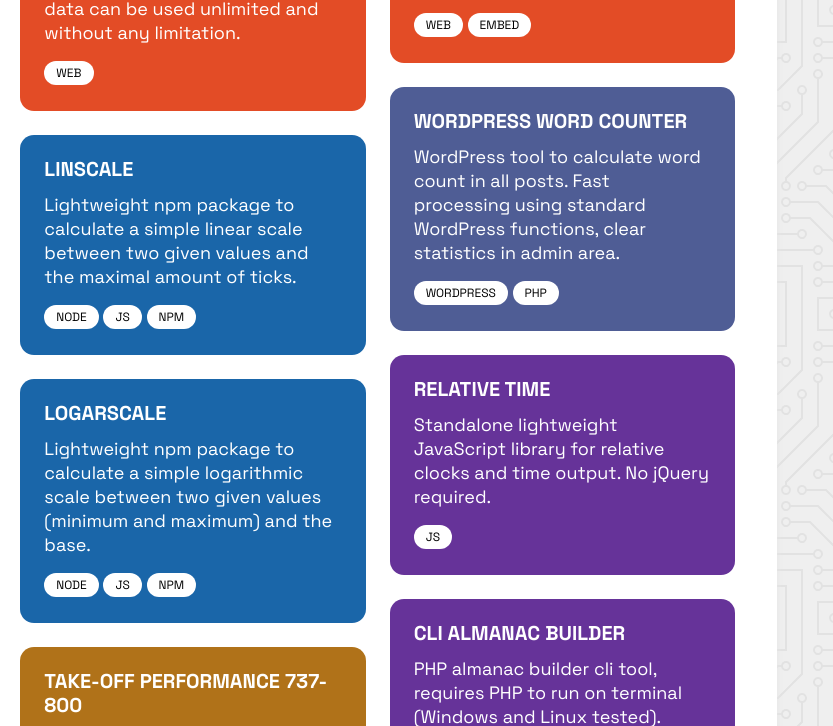
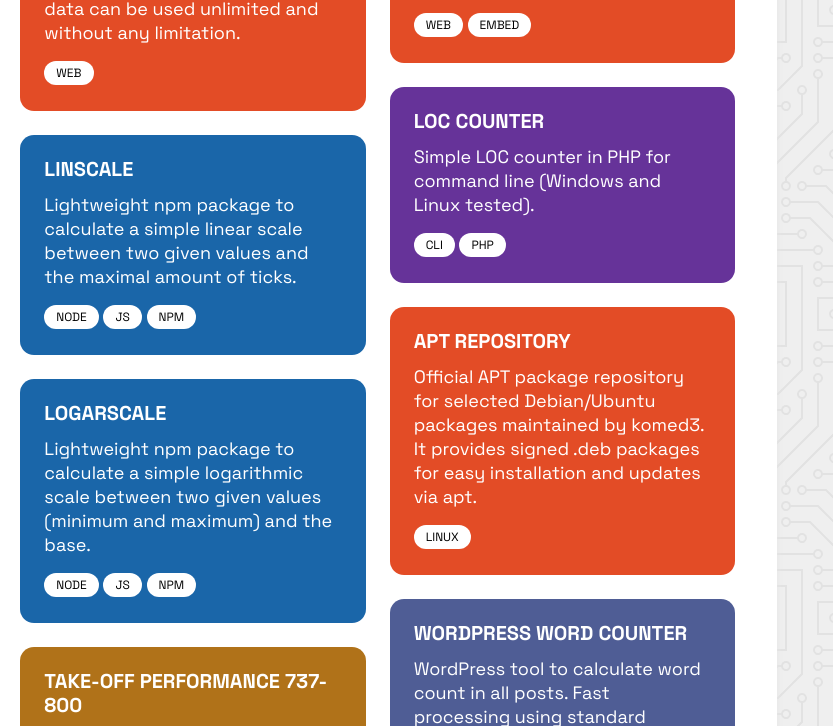
Before and after one commit to komed3/homepage, a plain HTML site: page index.html in a window 1280 px wide. Shown: the part 887-1613 px from the top of the page, 447-1280 px from the left. Drawn offline with Linux system fonts and the light colour scheme.

Commit message:
add APT repo as link and project

```diff
--- a/index.html
+++ b/index.html
@@ -24,8 +24,11 @@
                     <a href="https://github.com/komed3" title="GitHub">
                         <img src="https://cdn.jsdelivr.net/npm/simple-icons@v15/icons/github.svg" alt="GitHub" />
                     </a>
-                    <a href="https://www.npmjs.com/~komed3" title="NPM">
+                    <a href="https://npmjs.com/~komed3" title="NPM">
                         <img src="https://cdn.jsdelivr.net/npm/simple-icons@v15/icons/npm.svg" alt="NPM" />
+                    </a>
+                    <a href="https://deb.komed3.de" title="APT Repository">
+                        <img src="https://cdn.jsdelivr.net/npm/simple-icons@v15/icons/gitlfs.svg" alt="APT Repository" />
                     </a>
                     <a href="https://x.com/komed3dev" title="Twitter / X">
                         <img src="https://cdn.jsdelivr.net/npm/simple-icons@v15/icons/x.svg" alt="Twitter / X" />
@@ -288,6 +291,30 @@
                             </div>
                         </div>
                     </a>
+                    <a href="https://github.com/komed3/loc-counter" class="item _tool">
+                        <div class="item-content">
+                            <h3>LOC Counter</h3>
+                            <p>
+                                Simple LOC counter in PHP for command line (Windows and Linux tested).
+                            </p>
+                            <div class="tags">
+                                <span>cli</span>
+                                <span>php</span>
+                            </div>
+                        </div>
+                    </a>
+                    <a href="https://github.com/komed3/wordpress-word-counter" class="item _web">
+                        <div class="item-content">
+                            <h3>APT Repository</h3>
+                            <p>
+                                Official APT package repository for selected Debian/Ubuntu packages maintained by komed3.
+                                It provides signed .deb packages for easy installation and updates via apt.
+                            </p>
+                            <div class="tags">
+                                <span>linux</span>
+                            </div>
+                        </div>
+                    </a>
                     <a href="https://github.com/komed3/wordpress-word-counter" class="item _php">
                         <div class="item-content">
                             <h3>WordPress Word Counter</h3>
@@ -349,18 +376,6 @@
                             </div>
                         </div>
                     </a>
-                    <a href="https://github.com/komed3/loc-counter" class="item _tool">
-                        <div class="item-content">
-                            <h3>LOC Counter</h3>
-                            <p>
-                                Simple LOC counter in PHP for command line (Windows and Linux tested).
-                            </p>
-                            <div class="tags">
-                                <span>cli</span>
-                                <span>php</span>
-                            </div>
-                        </div>
-                    </a>
                     <a href="https://github.com/komed3/mw-simple-bot" class="item _php">
                         <div class="item-content">
                             <h3>MWSimpleBot</h3>
@@ -382,7 +397,8 @@
                 <nav class="contact">
                     <a href="mailto:webmaster@komed3.de">Contact</a>
                     <a href="https://github.com/komed3">GitHub</a>
-                    <a href="https://www.npmjs.com/~komed3">NPM</a>
+                    <a href="https://deb.komed3.de">Archive</a>
+                    <a href="https://npmjs.com/~komed3">NPM</a>
                     <a href="https://x.com/komed3dev">Twitter</a>
                 </nav>
             </footer>
```
